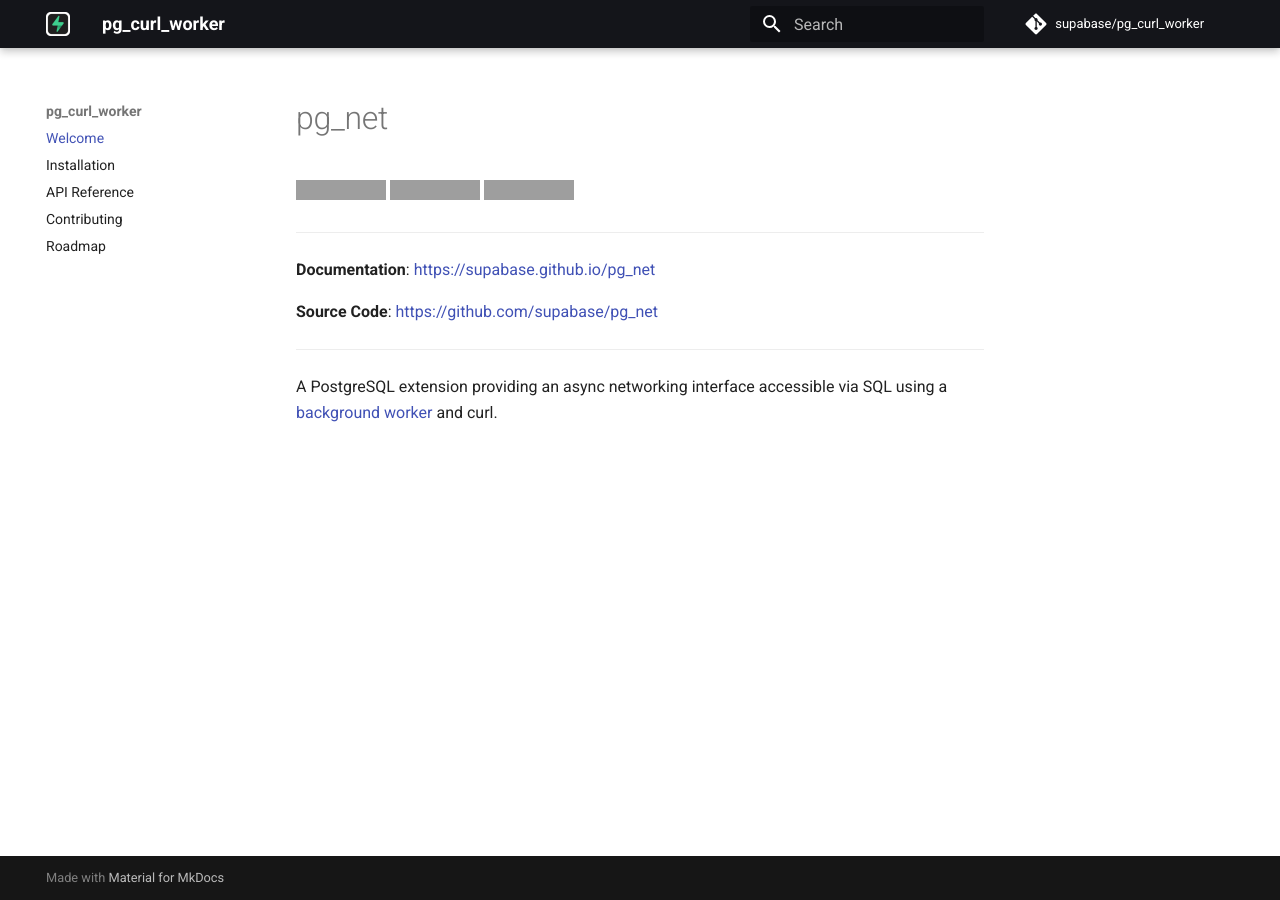
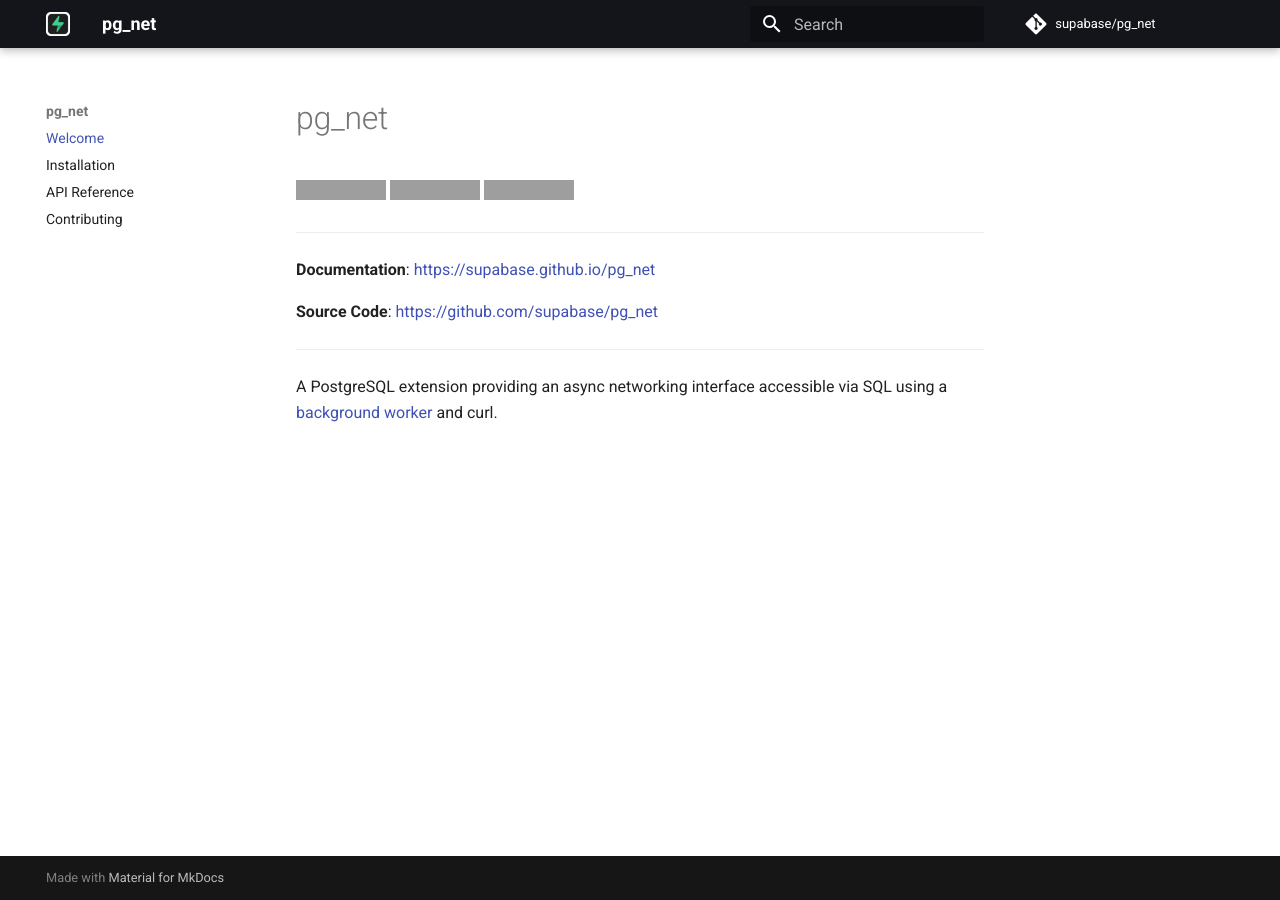
Before and after one commit to supabase/pg_net, an MkDocs documentation site: the page built from docs/index.md, in a window 1280 px wide. Built offline with MkDocs 1.6.1 and Material for MkDocs 9.7.7, drawn with Linux system fonts in a browser that asks for light colours; comment, search, counter and statistics services are not loaded; grey boxes are pictures that could not be loaded.

Commit message:
remove roadmap doc

```diff
--- a/mkdocs.yml
+++ b/mkdocs.yml
@@ -1,23 +1,21 @@
-site_name: pg_curl_worker
-site_url: https://supabase.github.io/pg_curl_worker
+site_name: pg_net
+site_url: https://supabase.github.io/pg_net
 site_description: A PostgreSQL extension for async networking
 
-repo_name: supabase/pg_curl_worker
-repo_url: https://github.com/supabase/pg_curl_worker
+repo_name: supabase/pg_net
+repo_url: https://github.com/supabase/pg_net
 
 nav:
     - Welcome: 'index.md'
     - Installation: 'installation.md'
     - API Reference: 'api.md'
     - Contributing: 'contributing.md'
-    - Roadmap: 'roadmap.md'
-
 
 theme:
     name: 'material'
     favicon: 'assets/favicon.ico'
     logo: 'assets/favicon.ico'
-    homepage: https://supabase.github.io/pg_curl_worker
+    homepage: https://supabase.github.io/pg_net
     palette:
         primary: black
         accent: light green
```
